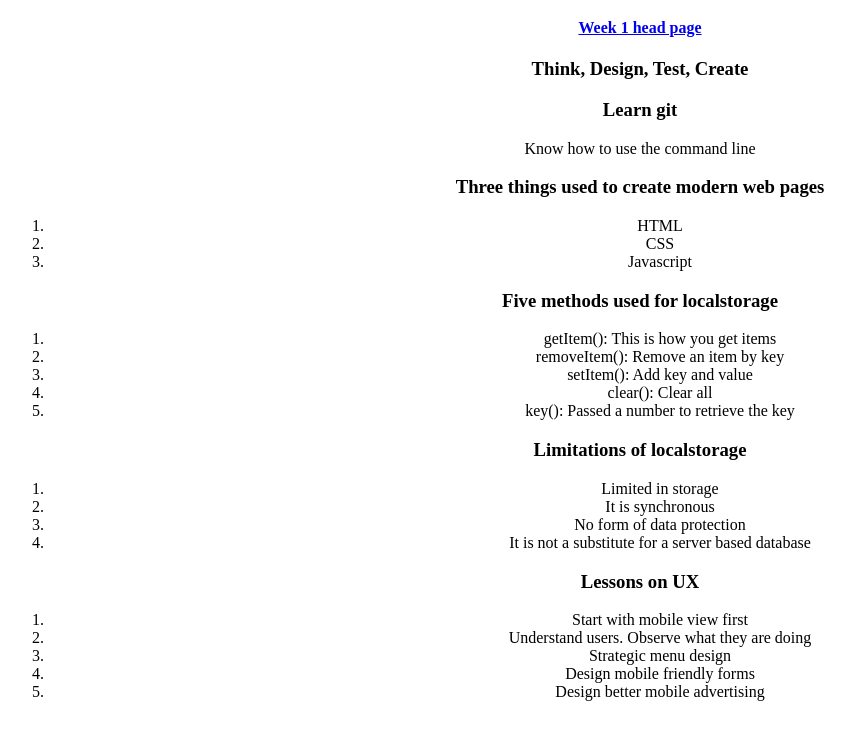
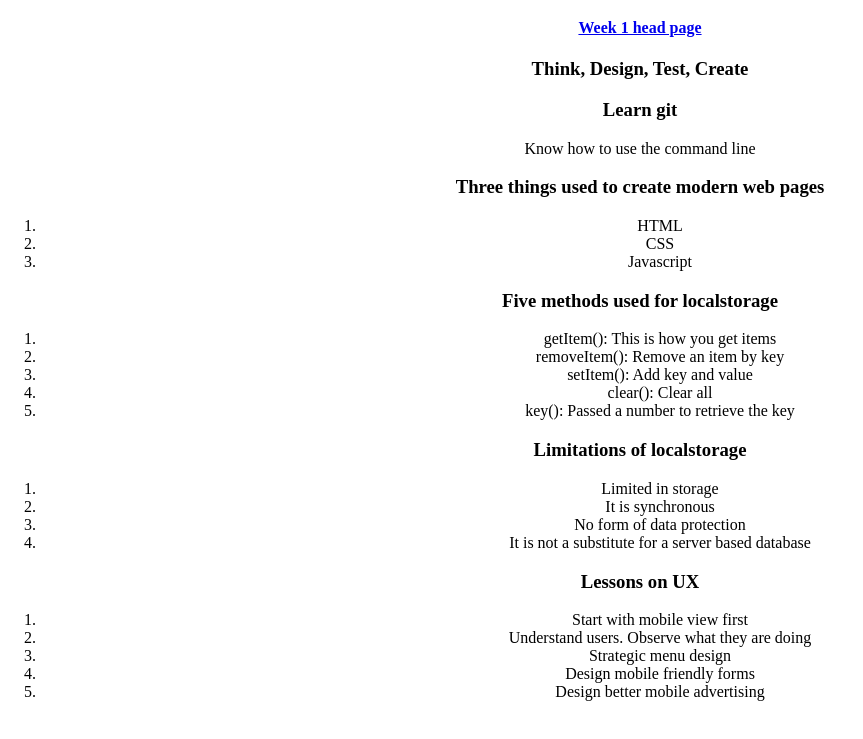
Before and after one commit to Mask22446/mask22446.github.io, a plain HTML site: page week1/notes.html in a window 1280 px wide. Shown: the part 61-800 px from the top of the page, without its empty margins (0-863 px from the left). Drawn offline with Linux system fonts and the light colour scheme.

Commit message:
css edit

```diff
--- a/week1/notes.html
+++ b/week1/notes.html
@@ -5,9 +5,7 @@
     <meta http-equiv="X-UA-Compatible" content="IE=edge">
     <meta name="viewport" content="width=device-width, initial-scale=1.0">
     <title>Week 1 | Notes</title>
-    <style>
-        h1,h3,h4,p,ol{text-align: center;}
-    </style>
+    <link rel="stylesheet" href="./style.css">
 </head>
 <body>
     <h1>Notes</h1>
--- /dev/null
+++ b/week1/style.css
@@ -0,0 +1,7 @@
+body{
+    margin: 0px;
+    bottom: 0px;
+}
+h1,h3,h4,p,ol{
+    text-align: center;
+}
```
Also changed, not shown: week1/story_editor.html (+1 -0 lines).
